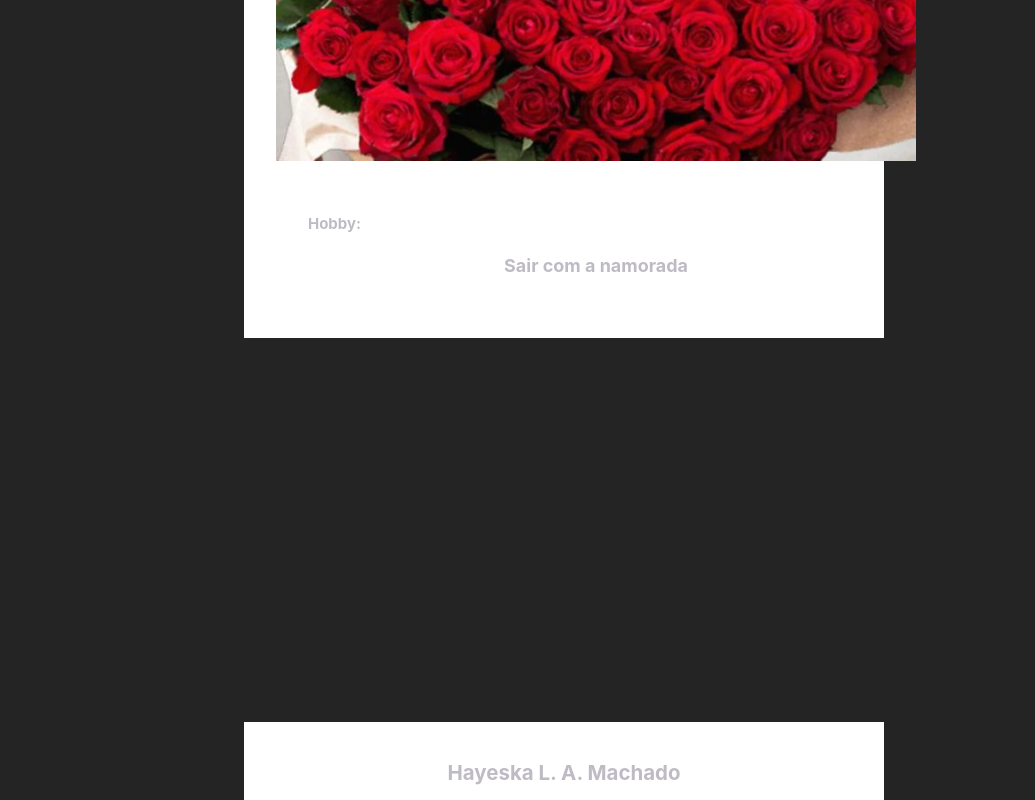
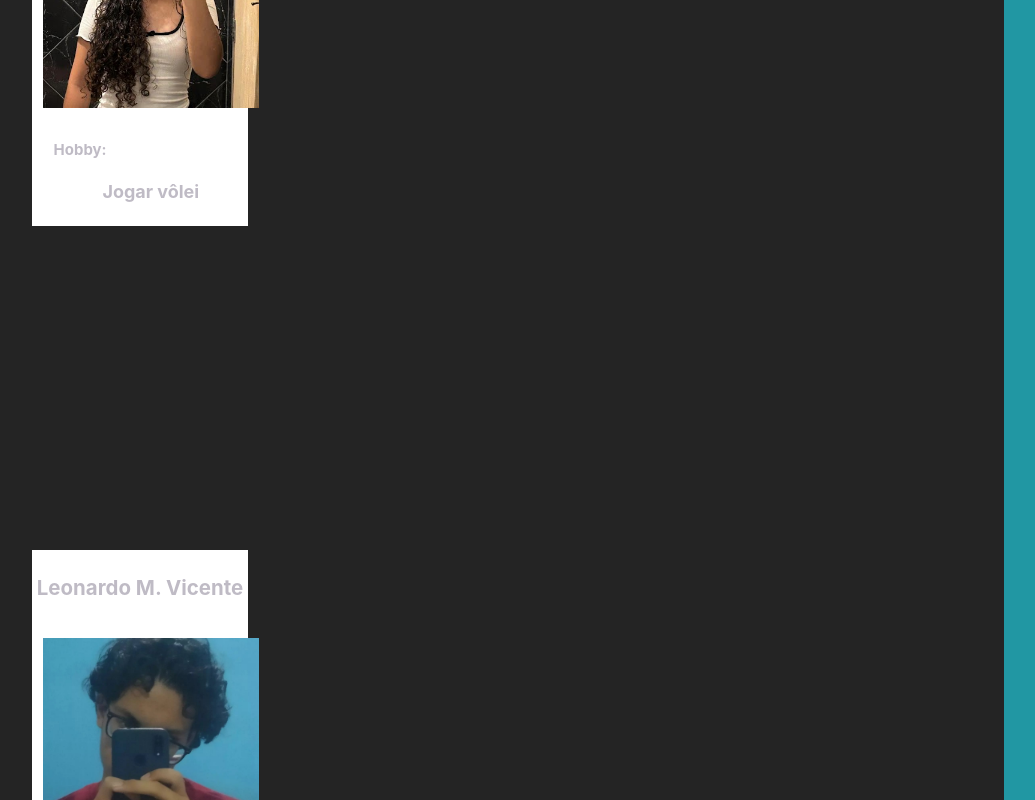
Before and after one commit to VieiraQuezia/Projeto-props, a React (Vite) app in the folder Desafio_Props/: page / in a window 1280 px wide. Shown: the part 1640-2440 px from the top of the page, without its empty margins (76-1111 px from the left). Built offline with nearby package versions, Linux system fonts and the light colour scheme.

Commit message:
att aside

```diff
--- a/Desafio_Props/src/App.css
+++ b/Desafio_Props/src/App.css
@@ -57,3 +57,14 @@ body {
   margin: 0;
   width: 100%;
 }
+
+.blocao {
+  display: flex;
+  flex-direction: row;
+}
+
+.divmeio {
+  display: flex;
+  flex-direction: row;
+  justify-content: space-between;
+}
--- a/Desafio_Props/src/App.jsx
+++ b/Desafio_Props/src/App.jsx
@@ -1,28 +1,41 @@
-import guilherme from "./assets/guilherme.png"
-import hayeska from "./assets/hayeska.png"
-import leonardo from "./assets/leonardo.png"
-import quezia from "./assets/quezia.png"
-import instagram from "./assests/instagram.png"
-import logo from "./assets/logo.png";
+import guilherme from "./assets/guilherme.png";
+import hayeska from "./assets/hayeska.png";
+import leonardo from "./assets/leonardo.png";
+import quezia from "./assets/quezia.png";
+// import instagram from "./assests/instagram.png"
+// import logo from "./assets/logo.png";
 import Usuarios from "./components/Usuarios.jsx";
 import "./App.css";
-import Lado from './components/lado'
+import Lado from "./components/lado";
 import Cabecalho from "./components/header.jsx";
-
 
 function App() {
   return (
     <>
-    <header>
-      <Cabecalho/>
-    </header>
-    <article className="Blocao">
-        <Usuarios nome="Guilherme G. Santana" img={guilherme} hobby="Sair com a namorada"/>
-        <Usuarios nome="Hayeska L. A. Machado" img={hayeska} hobby="Jogar vôlei"/>
-        <Usuarios nome="Leonardo M. Vicente" img={leonardo} hobby="Tocar piano"/>
-        <Usuarios nome="Quezia A. Vieira" img={quezia} hobby="Jogar vôlei"/>
-        <Lado/>
-      </article>
+      <header>
+        <Cabecalho />
+      </header>
+      <div className="divmeio">
+        <article className="Blocao">
+          <Usuarios
+            nome="Guilherme G. Santana"
+            img={guilherme}
+            hobby="Sair com a namorada"
+          />
+          <Usuarios
+            nome="Hayeska L. A. Machado"
+            img={hayeska}
+            hobby="Jogar vôlei"
+          />
+          <Usuarios
+            nome="Leonardo M. Vicente"
+            img={leonardo}
+            hobby="Tocar piano"
+          />
+          <Usuarios nome="Quezia A. Vieira" img={quezia} hobby="Jogar vôlei" />
+        </article>
+        <Lado />
+      </div>
     </>
   );
 }
--- a/Desafio_Props/src/components/Usuarios.css
+++ b/Desafio_Props/src/components/Usuarios.css
@@ -2,7 +2,7 @@
     display: flex;
     flex-wrap: wrap;
     justify-content: center;
-
+    width: 40%;
 
 
     padding-top: 30%;
```
Also changed, not shown: Desafio_Props/src/assets/leonardo.png.
